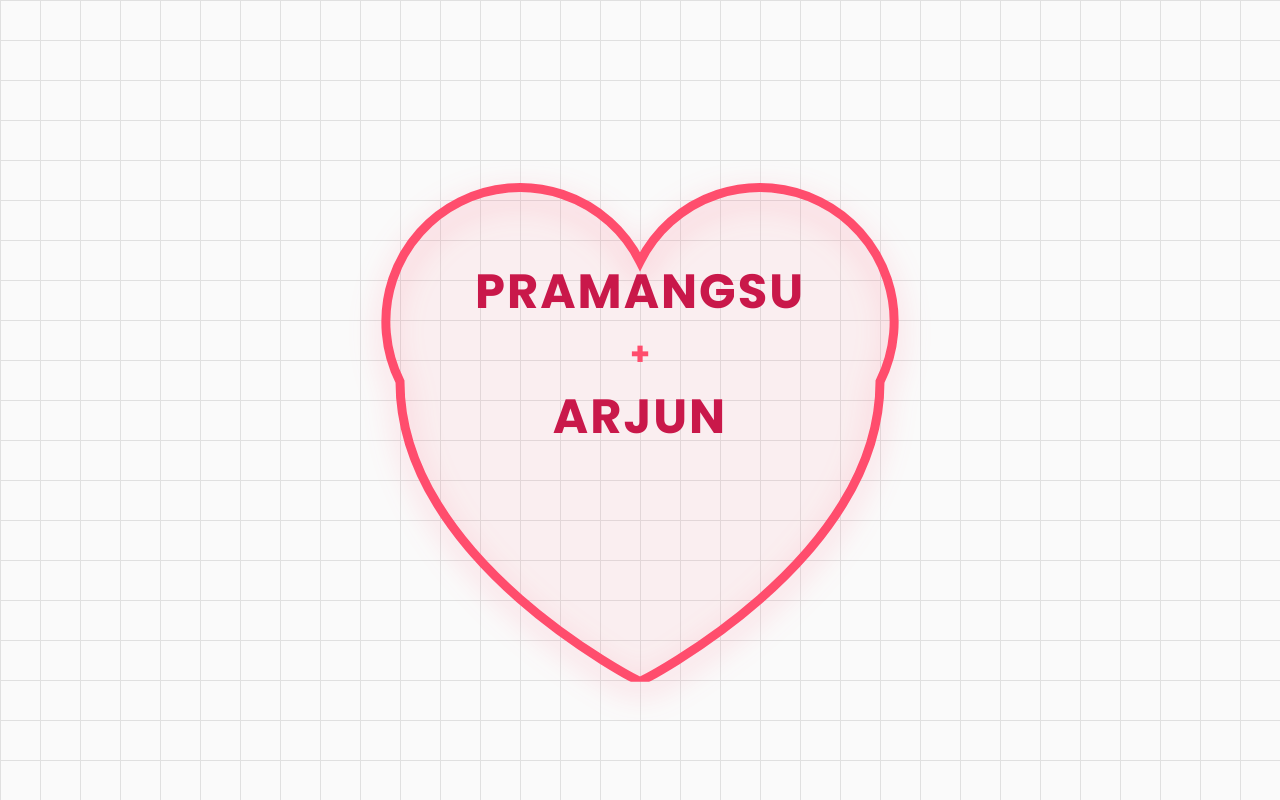
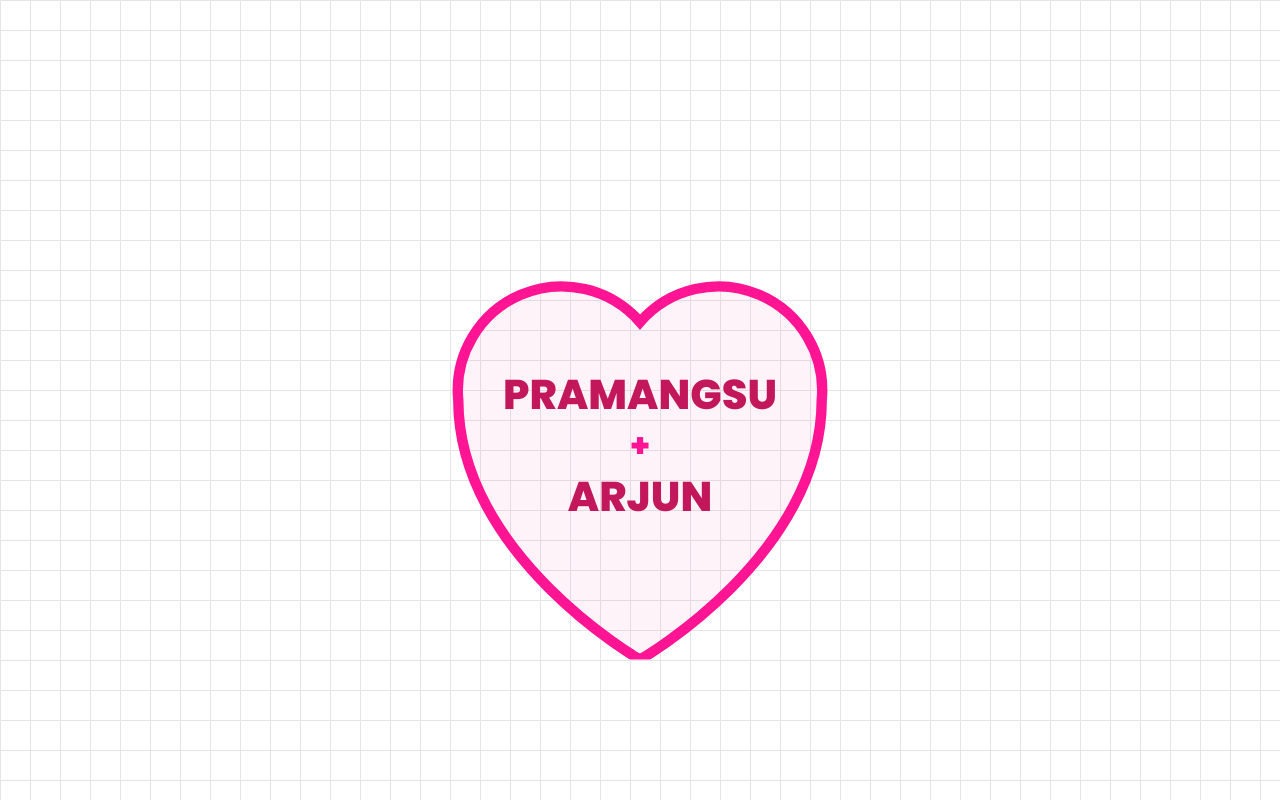
Before and after one commit to luminalearnin/sonder, a plain HTML site: page index.html in a window 1280 px wide. Drawn offline with Linux system fonts and the light colour scheme.

Commit message:
Update index.html

```diff
--- a/index.html
+++ b/index.html
@@ -4,99 +4,103 @@
     <meta charset="UTF-8">
     <meta name="viewport" content="width=device-width, initial-scale=1.0">
     <title>Pramangsu + Arjun</title>
-    <link href="https://fonts.googleapis.com/css2?family=Poppins:wght@700&display=swap" rel="stylesheet">
+    <link href="https://fonts.googleapis.com/css2?family=Poppins:wght@800&display=swap" rel="stylesheet">
     <style>
-        :root {
-            --grid-color: #e0e0e0;
-            --heart-color: #ff4d6d;
-            --text-color: #c9184a;
-        }
-
-        body {
+        body, html {
             margin: 0;
+            padding: 0;
+            height: 100%;
+            width: 100%;
             display: flex;
             justify-content: center;
             align-items: center;
-            height: 100vh;
-            background-color: #fafafa;
-            /* This creates the graph paper effect background */
+            background-color: #ffffff;
+            /* STEP 1: Create the Graph Paper background */
             background-image:
-                linear-gradient(var(--grid-color) 1px, transparent 1px),
-                linear-gradient(90deg, var(--grid-color) 1px, transparent 1px);
-            background-size: 40px 40px;
+                linear-gradient(#e5e5e5 1px, transparent 1px),
+                linear-gradient(90deg, #e5e5e5 1px, transparent 1px);
+            background-size: 30px 30px; /* Size of the grid squares */
             font-family: 'Poppins', sans-serif;
         }
 
-        .container {
+        .graph-container {
+            position: relative;
             width: 90vw;
-            max-width: 600px;
-            position: relative;
-            animation: float 3s ease-in-out infinite;
+            max-width: 500px;
+            aspect-ratio: 1/1;
+            display: flex;
+            justify-content: center;
+            align-items: center;
         }
 
-        /* The Heart Shape */
-        svg {
+        /* STEP 2: The Heart Shape (SVG) */
+        .heart-svg {
             width: 100%;
-            height: auto;
-            filter: drop-shadow(0 10px 15px rgba(255, 77, 109, 0.3));
+            height: 100%;
+            drop-shadow: 0 0 10px rgba(255, 0, 100, 0.2);
         }
 
         .heart-path {
-            fill: rgba(255, 77, 109, 0.05);
-            stroke: var(--heart-color);
-            stroke-width: 1.5;
+            fill: rgba(255, 20, 147, 0.05); /* Light pink fill */
+            stroke: #ff1493; /* Deep Pink border */
+            stroke-width: 2;
             stroke-linecap: round;
         }
 
-        /* The Centered Names */
-        .names {
+        /* STEP 3: The Names (Adjustable and Centered) */
+        .text-overlay {
             position: absolute;
-            top: 45%; /* Adjusted for visual center of the heart */
-            left: 50%;
-            transform: translate(-50%, -50%);
             text-align: center;
             width: 100%;
+            display: flex;
+            flex-direction: column;
+            justify-content: center;
+            align-items: center;
             pointer-events: none;
+            top: 45%; /* Centers it inside the "bulge" of the heart */
         }
 
-        .names p {
+        .name {
+            font-size: 2.5rem;
+            color: #c2185b;
             margin: 0;
             padding: 0;
-            font-size: clamp(1.5rem, 5vw, 3rem); /* Responsive text size */
-            color: var(--text-color);
-            line-height: 1.2;
             text-transform: uppercase;
-            letter-spacing: 2px;
+            line-height: 1;
         }
 
-        .plus-sign {
+        .plus {
             font-size: 2rem;
-            display: block;
-            margin: 10px 0;
+            color: #ff1493;
+            margin: 5px 0;
         }
 
-        /* Subtle floating animation */
-        @keyframes float {
-            0%, 100% { transform: translateY(0px); }
-            50% { transform: translateY(-20px); }
+        /* Extra: A slight "heartbeat" animation */
+        .graph-container {
+            animation: beat 1.5s infinite ease-in-out;
+        }
+
+        @keyframes beat {
+            0%, 100% { transform: scale(1); }
+            50% { transform: scale(1.05); }
         }
     </style>
 </head>
 <body>
 
-    <div class="container">
-        <svg viewBox="0 0 100 100" xmlns="http://www.w3.org/2000/svg">
-            <path class="heart-path" d="M 50,30
-                  A 20,20 0,0,0 10,50
-                  C 10,80 50,100 50,100
-                  C 50,100 90,80 90,50
-                  A 20,20 0,0,0 50,30 Z" />
+    <div class="graph-container">
+        <svg class="heart-svg" viewBox="0 0 100 100">
+            <path class="heart-path" d="M 50,35
+                A 20,20 0,0,0 15,50
+                C 15,80 50,100 50,100
+                C 50,100 85,80 85,50
+                A 20,20 0,0,0 50,35 Z" />
         </svg>
 
-        <div class="names">
-            <p>Pramangsu</p>
-            <span class="plus-sign" style="color: #ff4d6d;">+</span>
-            <p>Arjun</p>
+        <div class="text-overlay">
+            <div class="name">Pramangsu</div>
+            <div class="plus">+</div>
+            <div class="name">Arjun</div>
         </div>
     </div>
 
```
